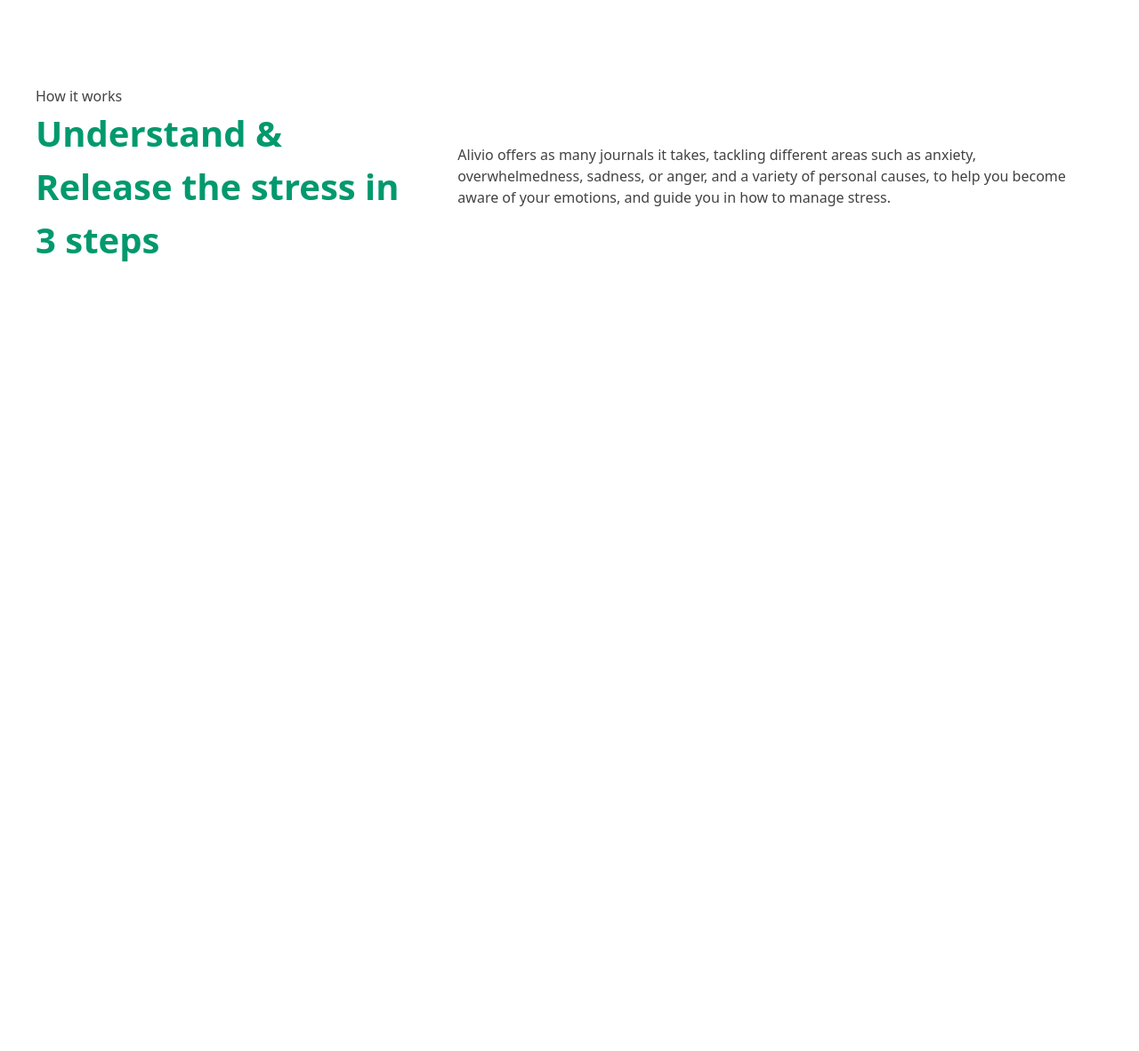
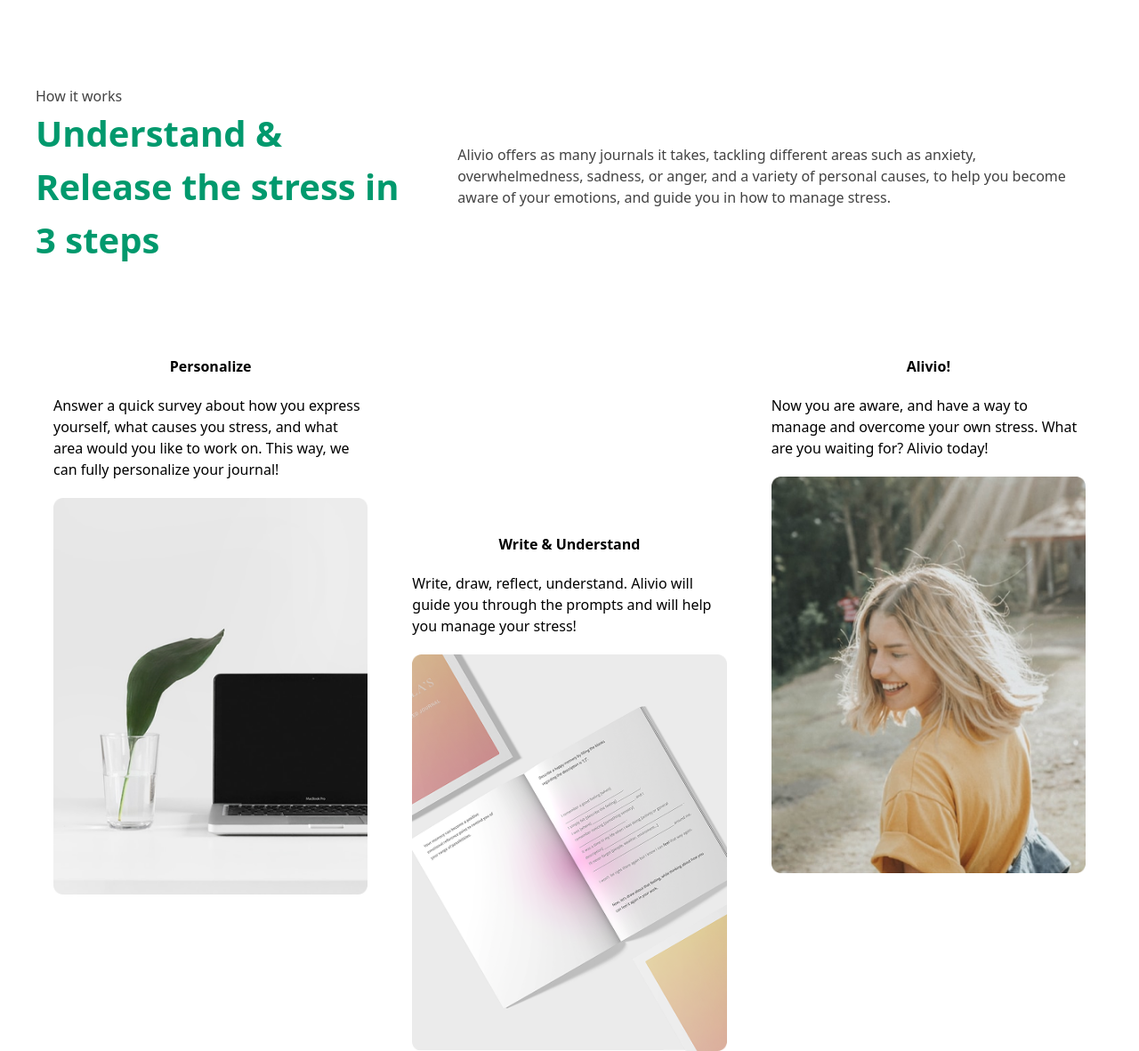
Before and after one commit to Sadykov1001/GITT, a website: page src/index.html in a window 1280 px wide. Shown: the part 878-2060 px from the top of the page at 89% size. Before the commit the page ends 1178 px from the top, so only its background shows below. Drawn offline with nearby package versions, Linux system fonts and the light colour scheme; files that its build step writes are made by us from their sources.

Commit message:
commit sec4

```diff
--- a/src/index.html
+++ b/src/index.html
@@ -43,5 +43,26 @@
         </div>
         <p class="text-[#424242]">Alivio offers as many journals it takes, tackling different areas such as anxiety, overwhelmedness, sadness, or anger, and a variety of personal causes, to help you become aware of your emotions, and guide you in how to manage stress.</p>
     </div>
+
+    <div class="max-w-[1200px] m-auto">
+        <div class="flex md:flex-row flex-col gap-[50px] mx-[20px] mt-[100px]">
+            <div class="md:w-[50%] md:text-start text-center">
+                <h2 class="font-bold text-center">Personalize</h2>
+                <p class="py-[20px]">Answer a quick survey about how you express yourself, what causes you stress, and what area would you like to work on. This way, we can fully personalize your journal!</p>
+                <img src="./Rectangle 30.png" alt="">
+            </div>
+            <div class="md:mt-[200px] md:text-start text-center md:w-[50%]">
+                <h2 class="font-bold text-center">Write & Understand</h2>
+                <p class="py-[20px]">Write, draw, reflect, understand. Alivio will guide you through the prompts and will help you manage your stress!</p>
+                <img src="./Rectangle 30 (1).png" alt="">
+            </div>
+            <div class="md:w-[50%] md:text-start text-center">
+                <h2 class="font-bold text-center">Alivio!</h2>
+                <p class="py-[20px]">Now you are aware, and have a way to manage and overcome your own stress.
+                    What are you waiting for? Alivio today!</p>
+                <img src="./Group 29.png" alt="">
+            </div>
+        </div>
+    </div>
 </body>
 </html>
```
Also changed, not shown: src/Rectangle 30 (1).png (added), src/Rectangle 30.png (added), src/Rectangle 30.svg (added).
